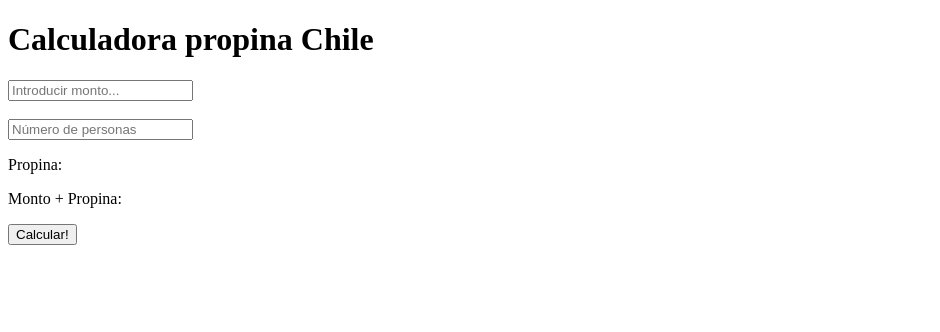
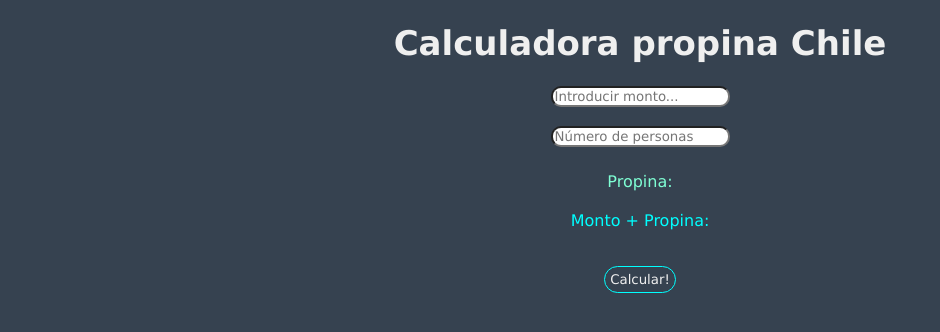
Before and after one commit to matiasbastidas/calculadora-propina, a plain HTML site: page index.html in a window 1280 px wide. Shown: the whole page, without its empty margins (0-940 px from the left). Drawn offline with Linux system fonts and the light colour scheme.

Commit message:
Âreadme/cssÂ

```diff
--- a/index.html
+++ b/index.html
@@ -1,15 +1,21 @@
 <!DOCTYPE html>
 <html>
 <head>
+    <meta charset="UTF-8">
+    <meta http-equiv="X-UA-Compatible" content="IE=edge">
+    <meta name="viewport" content="width=device-width, initial-scale=1.0">
     <title>Propinas</title>
+    <link rel="stylesheet" href="style.css">
 </head>
 <body>
-    <h1>Calculadora propina Chile</h1>
-    <input type="text" id="monto" placeholder="Introducir monto..."><br><br>
-    <input type="text" id="personas" placeholder="Número de personas"><br>
-    <p>Propina: <a id="montopropina"></a></p>
-    <p>Monto + Propina: <a id="total"></a></p>
-    <button type="button" onclick="calcularPropina();">Calcular!</button>
+    <div class="container">
+        <h1>Calculadora propina Chile</h1>
+        <input type="text" id="monto" placeholder="Introducir monto..."><br><br>
+        <input type="text" id="personas" placeholder="Número de personas"><br>
+        <p class="propina">Propina: <a id="montopropina"></a></p>
+        <p class="total">Monto + Propina: <a id="total"></a></p>
+        <button class="btn-calcular" type="button" onclick="calcularPropina();">Calcular!</button>
+    </div>
 <script src="main.js"></script>
 </body>
 </html>
--- a/main.js
+++ b/main.js
@@ -1,9 +1,12 @@
 const calcularPropina = () => {
     monto = document.getElementById("monto").value
     personas = document.getElementById("personas").value
-    const propina = 0.10
-    propinaCalculada = (monto * propina) / personas
+
+    const propinaChile = 0.10
+
+    propinaCalculada = (monto * propinaChile) / personas
     total = parseInt(monto) + parseInt(propinaCalculada)
+
     document.getElementById("montopropina").innerHTML = propinaCalculada
     document.getElementById("total").innerHTML = total
 }
--- /dev/null
+++ b/style.css
@@ -0,0 +1,38 @@
+* {
+    background-color: #364250;
+    color: #EFEFEF;
+    font-family: Verdana, Geneva, Tahoma, sans-serif;
+}
+
+.container {
+    text-align: center;
+}
+
+h1 {
+    font-size: 34px;
+}
+
+input {
+    background-color: white;
+    color: black;
+    border-radius: 10px;
+}
+
+.propina {
+    margin-top: 25px;
+    color:aquamarine;
+}
+
+.total {
+    margin-top: 20px;
+    color: aqua;
+}
+
+.btn-calcular {
+    margin-top: 20px;
+    border-radius: 20px;
+    border-color: aqua;
+    border-style: solid;
+    border-width: 1px;
+    padding: 5px;
+}
```
Also changed, not shown: 1 other file.
